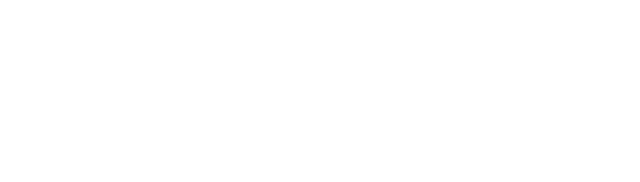
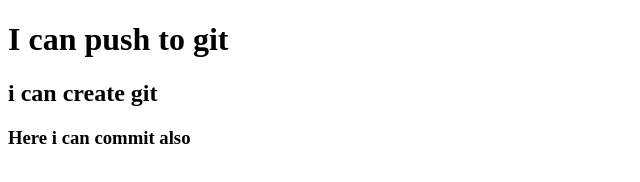
Before and after one commit to EngineerRaf/my-fourth-repos, a plain HTML site: page index.html in a window 1280 px wide. Shown: the whole page, without its empty margins (0-640 px from the left). Drawn offline with Linux system fonts and the light colour scheme.

Commit message:
added 3 new code

```diff
--- a/index.html
+++ b/index.html
@@ -4,7 +4,11 @@
     <meta charset="UTF-8" />
     <meta http-equiv="X-UA-Compatible" content="IE=edge" />
     <meta name="viewport" content="width=device-width, initial-scale=1.0" />
-    <title>Document</title>
+    <title>My second website</title>
   </head>
-  <body></body>
+  <body>
+    <h1>I can push to git</h1>
+    <h2>i can create git</h2>
+    <h3>Here i can commit also</h3>
+  </body>
 </html>
```
